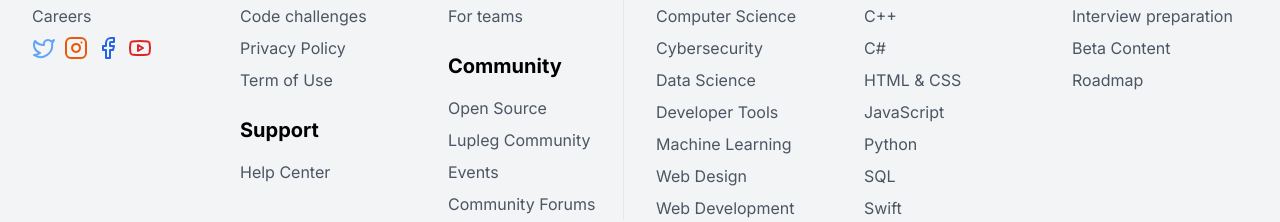
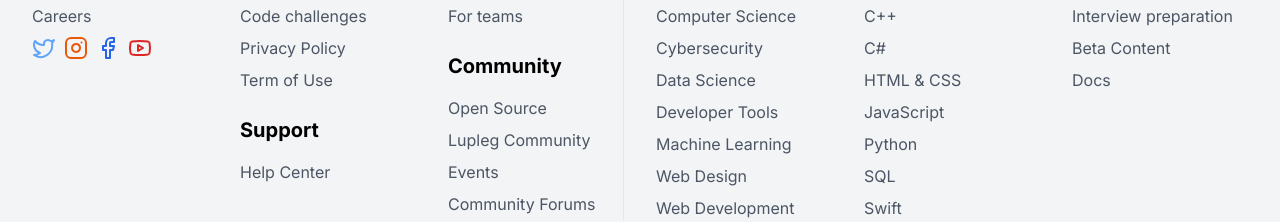
Before and after one commit to Lupleg-dev/React_Tutorials, a Next.js app: page /features in a window 1280 px wide. Shown: the part 2633-2855 px from the top of the page. Built offline with nearby package versions, Linux system fonts and the light colour scheme.

Commit message:
added a documentation path

```diff
--- a/components/Footer.jsx
+++ b/components/Footer.jsx
@@ -277,8 +277,8 @@ export default function Footer() {
                 </a>
               </li>
               <li>
-                <a className="text-gray-600 hover:text-gray-900" href="#">
-                  Roadmap
+                <a className="text-gray-600 hover:text-gray-900" href="documentation">
+                  Docs
                 </a>
               </li>
             </ul>
```
